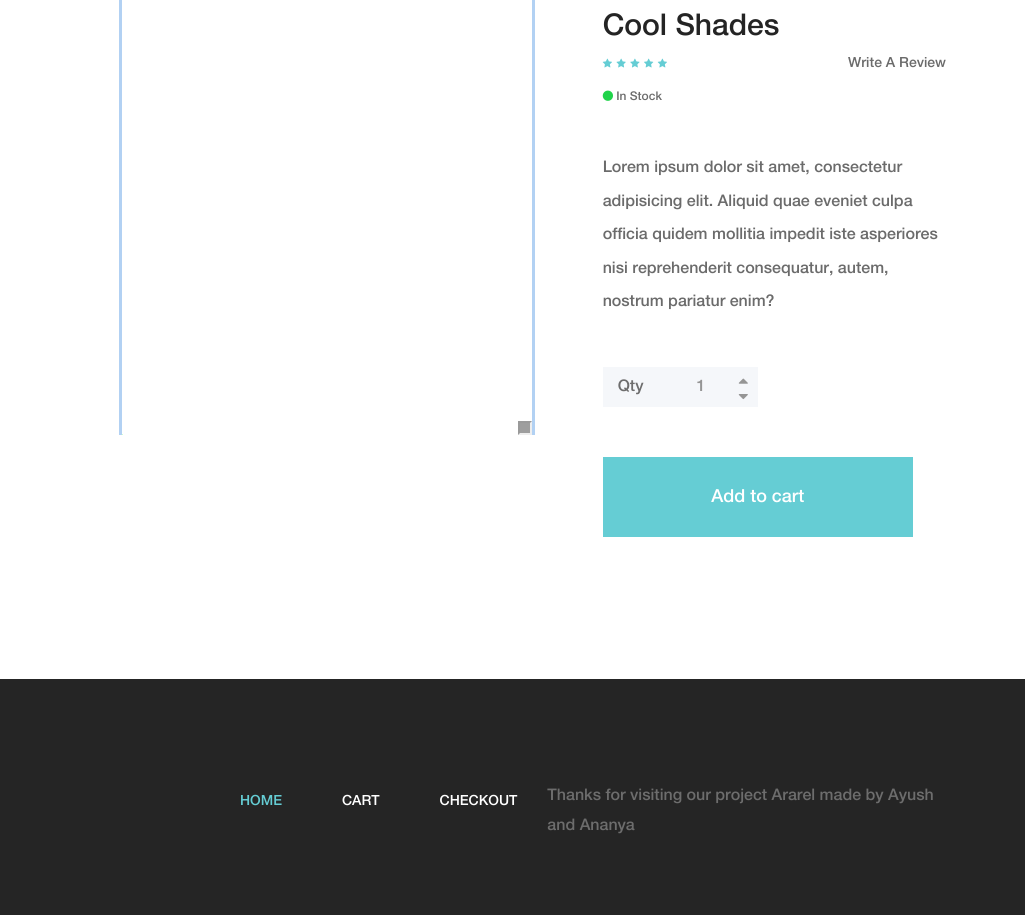
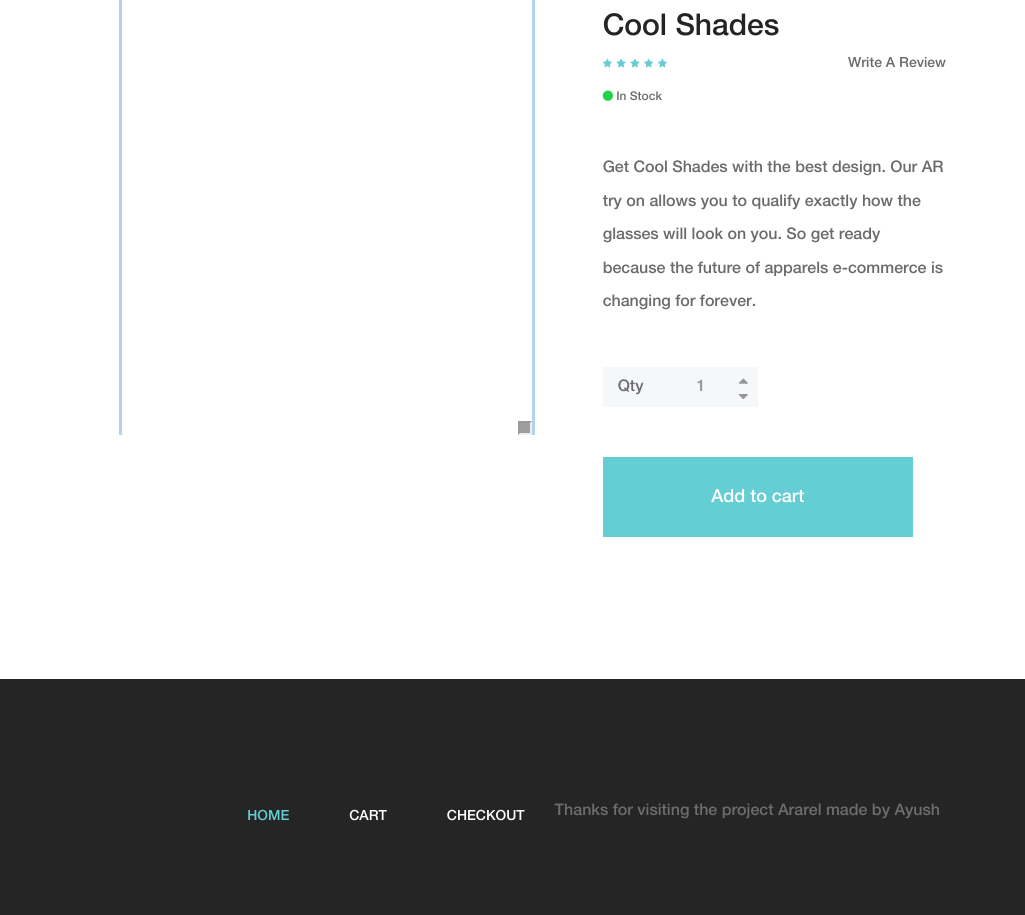
Before and after one commit to ayush4921/hackathon-ar-apparel, a plain HTML site: page product-details.html in a window 1280 px wide. Shown: the part 145-1060 px from the top of the page, 255-1280 px from the left. Drawn offline with Linux system fonts and the light colour scheme; no server answers.

Commit message:
Updated Files

```diff
--- a/demo.html
+++ b/demo.html
@@ -1,7 +1,7 @@
 <!DOCTYPE html>
 <html>
   <head>
-    <title>JEELIZ VTO WIDGET INTEGRATION DEMO</title>
+    <title>Ararel</title>
     <meta charset='utf-8' />
 
     <meta name="viewport" content="width=device-width, initial-scale=1.0, maximum-scale=1.0, minimum-scale=1.0, user-scalable=no"/>
@@ -29,10 +29,10 @@
       function main() {
         JEEWIDGET.start({
           sku: 'rayban_aviator_or_vertFlash',
-          searchImageMask: 'images/logo.PNG',
+          searchImageMask: 'https://dazzling-booth-a67405.netlify.app/images/logo.PNG',
           searchImageColor: 0xeeeeee,
           callbackReady: function(){
-            console.log('INFO: JEEWIDGET is ready :)');
+            console.log('INFO: AR is ready :)');
           },
           onError: function(errorLabel){ // this function catches errors, so you can display custom integrated messages
             alert('An error happened. errorLabel =' + errorLabel)
--- a/product-details.html
+++ b/product-details.html
@@ -9,7 +9,7 @@
     <!-- The above 4 meta tags *must* come first in the head; any other head content must come *after* these tags -->
 
     <!-- Title  -->
-    <title>Amado - Furniture Ecommerce Template | Product Details</title>
+    <title>Ararel</title>
 
     <!-- Favicon  -->
     <link rel="icon" href="img/core-img/favicon.ico">
@@ -155,7 +155,7 @@
                             </div>
 
                             <div class="short_overview my-5">
-                                <p>Lorem ipsum dolor sit amet, consectetur adipisicing elit. Aliquid quae eveniet culpa officia quidem mollitia impedit iste asperiores nisi reprehenderit consequatur, autem, nostrum pariatur enim?</p>
+                                <p>Get Cool Shades with the best design. Our AR try on allows you to qualify exactly how the glasses will look on you. So get ready because the future of apparels e-commerce is changing for forever.</p>
                             </div>
 
                             <!-- Add to Cart Form -->
@@ -216,7 +216,7 @@
                                             <a class="nav-link" href="checkout.html">Checkout</a>
                                         </li>
                                         <li class="nav-item">
-                                            <p>Thanks for visiting our project Ararel made by Ayush and Ananya</p>
+                                            <p>Thanks for visiting the project Ararel made by Ayush</p>
                                         </li>
                                     </ul>
                                 </div>
```
Also changed, not shown: cart.html (+2 -2 lines), checkout.html (+2 -2 lines), index.html (+1 -1 lines).
